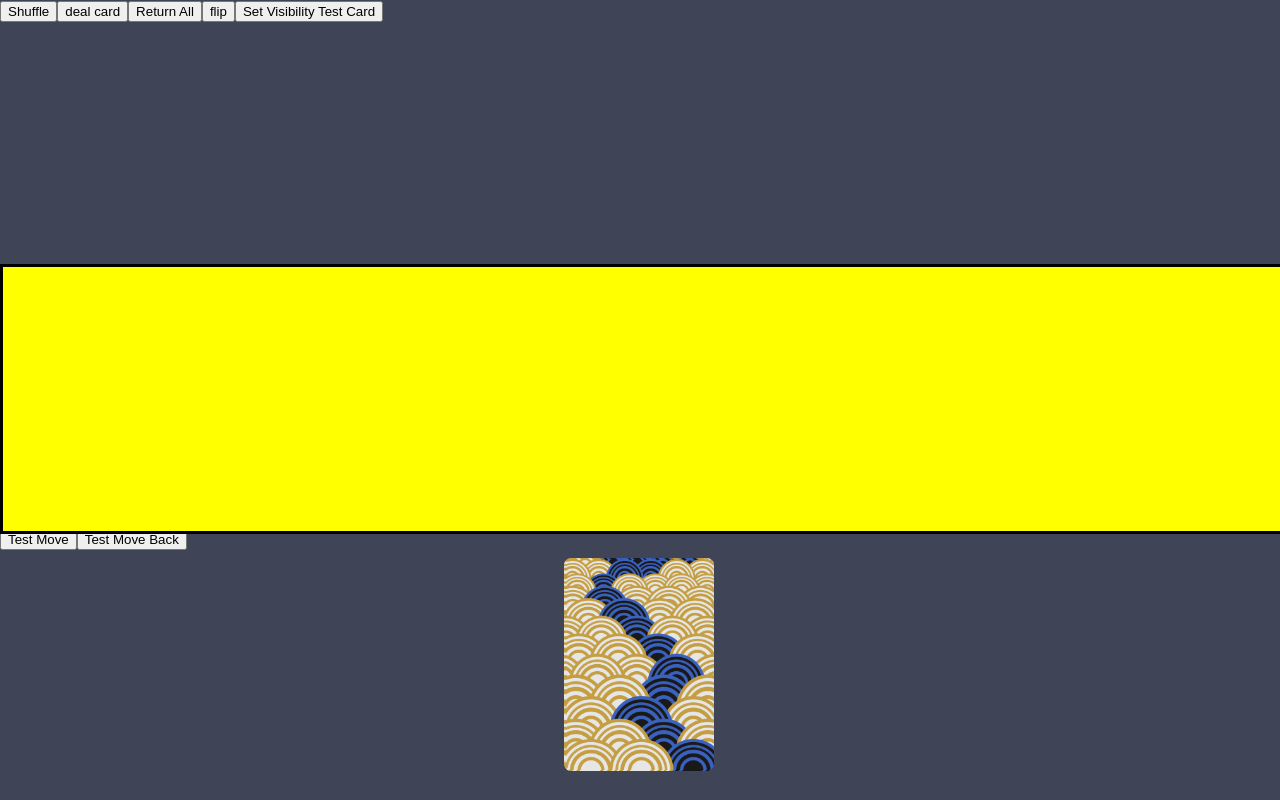
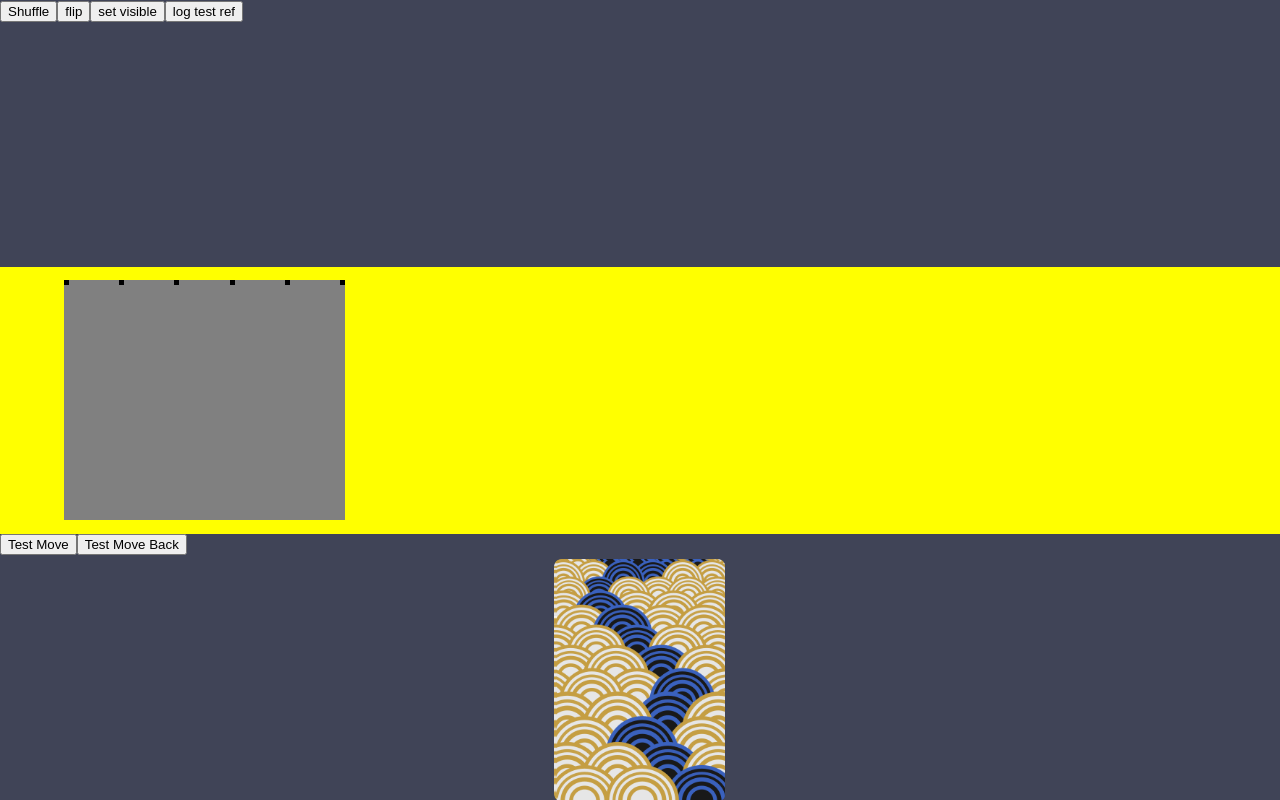
Before and after one commit to pedersongw/blackjack, a React (Create React App) app: page / in a window 1280 px wide. Built offline with nearby package versions, Linux system fonts and the light colour scheme.

Commit message:
attemping smooth transition of two separate cards functioning as one

```diff
--- a/src/components/Main.jsx
+++ b/src/components/Main.jsx
@@ -1,5 +1,5 @@
 import React, { useState, useRef, useEffect } from "react";
-import { useSpring, useTransition, animated } from "@react-spring/web";
+import { useSpring, animated } from "@react-spring/web";
 
 import Card from "./Card";
 import Shuffle from "./Shuffle";
@@ -24,14 +24,16 @@ import face from "../svg_playing_cards/fronts/png_96_dpi/hearts_queen.png";
 const Main = () => {
   const [windowSize, setWindowSize] = useState([0, 0]);
   const [cardSize, setCardSize] = useState([0, 0]);
+  const [whereHand, setWhereHand] = useState(null);
+
+  const [whereCardsShouldGo, setWhereCardsShouldGo] = useState(null);
   const [testRect, setTestRect] = useState(null);
-  const [isTestCardVisible, setIsTestCardVisible] = useState(false);
 
-  const [cards, setCards] = useState([]);
+  const [isTestCardVisiblie, setIsTestCardVisible] = useState(false);
+
   const [shuffling, setShuffling] = useState(["in", true]);
 
   const [hk, setHk] = useState([0, 0]);
-  const [whereHand, setWhereHand] = useState(null);
   const [whereShuffle, setWhereShuffle] = useState({});
 
   const wrapperRef = useRef();
@@ -39,6 +41,7 @@ const Main = () => {
   const handRef = useRef();
   const shuffleRef = useRef();
   const testRef = useRef();
+  const evenTestierRef = useRef();
 
   const [background, setBackground] = useState([
     abstractClouds,
@@ -62,23 +65,51 @@ const Main = () => {
     setBackground(bg);
   };
 
+  const calculateCardSize = () => {
+    let handRect = handRef.current.getBoundingClientRect();
+    setWhereHand(handRect);
+    console.log(handRect, window.innerWidth, window.innerHeight);
+    let availableHandHeight = handRect.height * 0.9;
+    let availableHandWidth = handRect.width * 0.9;
+    let cardHeight;
+    let cardWidth = (availableHandWidth / 8) * 3;
+    console.log(cardWidth);
+    if ((cardWidth / 234) * 333 > availableHandHeight) {
+      cardHeight = availableHandHeight;
+      cardWidth = (cardHeight / 333) * 234;
+    } else {
+      cardHeight = (cardWidth / 234) * 333;
+    }
+    setCardSize([cardWidth, cardHeight]);
+    console.log(cardWidth);
+
+    calculateWhereCardsShouldGo(handRect, cardWidth);
+  };
+
+  const calculateWhereCardsShouldGo = (whereHand, cardWidth) => {
+    let coords = [];
+    let x = whereHand.x + whereHand.width * 0.05;
+    let y = whereHand.y + whereHand.height * 0.05;
+    for (let i = 0; i < 6; i++) {
+      coords.push([x + cardWidth * (1 / 3) * i, y]);
+    }
+    setWhereCardsShouldGo(coords);
+    console.log(coords);
+    let style = window
+      .getComputedStyle(handRef.current)
+      .getPropertyValue("border-top-width");
+    console.log(style);
+  };
+
   function handleResize() {
     setWindowSize([window.innerWidth, window.innerHeight]);
     let shuffleRect = shuffleRef.current.getBoundingClientRect();
-    let handRect = handRef.current.getBoundingClientRect();
-    let testRect = testRef.current.getBoundingClientRect();
-    let cardHeight = shuffleRect.height * 0.8;
-    let cardWidth = (cardHeight / 333) * 234;
-    setCardSize([cardWidth, cardHeight]);
-    setTestRect(testRect);
-    setWhereHand([handRect.x, handRect.y]);
+
+    calculateCardSize();
+
     setWhereShuffle(shuffleRect);
     console.log("resizing");
   }
-
-  useEffect(() => {
-    console.log(testRect);
-  }, [testRect]);
 
   useEffect(() => {
     window.addEventListener("resize", handleResize);
@@ -89,22 +120,6 @@ const Main = () => {
       window.removeEventListener("resize", handleResize);
     };
   }, []);
-
-  const transitions = useTransition(cards, {
-    from: {
-      transform: `translate3d(${whereHand ? hk[0] - whereHand[0] : 0}px, ${
-        whereHand ? hk[1] - whereHand[1] : 0
-      }px, 0)`,
-    },
-    enter: {
-      transform: `translate3d(50px, 0px, 0)`,
-    },
-    leave: {
-      transform: `translate3d(${whereHand ? hk[0] - whereHand[0] : 0}px, ${
-        whereHand ? hk[1] - whereHand[1] : 0
-      }px, 0)`,
-    },
-  });
 
   const [spring, springApi] = useSpring(() => ({
     from: {
@@ -120,12 +135,14 @@ const Main = () => {
     },
   }));
 
-  const returnCard = (index) => {
-    setCards((prevCards) => {
-      let arr = [...cards];
-      arr.splice(index, 1);
-      return arr;
-    });
+  const produceTestRectXy = () => {
+    const { x, y } = testRef.current.getBoundingClientRect();
+    return [x, y];
+  };
+
+  const produceTestierRectXy = () => {
+    const { x, y } = evenTestierRef.current.getBoundingClientRect();
+    return [x, y];
   };
 
   return (
@@ -138,48 +155,41 @@ const Main = () => {
         >
           Shuffle
         </button>
+
         <button
           className={styles.button}
-          onClick={() =>
-            setCards((prevCards) => {
-              console.log("clicked");
-              let cards = [...prevCards];
-              cards.push([0, 0]);
-              return cards;
-            })
-          }
-        >
-          deal card
-        </button>
-        <button className={styles.button} onClick={() => setCards([])}>
-          Return All
-        </button>
-        <button
-          className={styles.button}
-          onClick={() =>
+          onClick={() => {
             springApi.start({
               from: { transform: `perspective(600px) rotateX(0deg)` },
               to: {
                 transform: `perspective(600px) rotateX(180deg)`,
               },
-            })
-          }
+            });
+          }}
         >
           flip
         </button>
         <button
           className={styles.button}
-          onClick={() => setIsTestCardVisible(!isTestCardVisible)}
+          onClick={() => {
+            setIsTestCardVisible(!isTestCardVisiblie);
+          }}
         >
-          Set Visibility Test Card
+          set visible
+        </button>
+        <button
+          className={styles.button}
+          onClick={() => {
+            console.log(testRef.current.getBoundingClientRect());
+          }}
+        >
+          log test ref
         </button>
       </div>
 
-      <div className={styles.handWrapper}>
-        {" "}
+      <div className={styles.handWrapper} ref={handRef}>
         <animated.div
           className={styles.handFlip}
-          ref={handRef}
           style={{
             ...spring,
 
@@ -187,37 +197,46 @@ const Main = () => {
             backfaceVisibility: "hidden",
           }}
         >
-          <div className={styles.hand}>
-            {/* {whereHand &&
-            transitions((anim, item, t, i) => (
-              <animated.div className={styles.card} style={anim}>
-                <Card
-                  index={i}
-                  card={cards[i]}
-                  cardSize={cardSize}
-                  returnCard={returnCard}
-                  background={background[0]}
-                  face={face}
-                  changeBackground={changeBackground}
-                />
-              </animated.div>
-            ))} */}
+          <div
+            className={styles.hand}
+            style={{
+              width: `${cardSize[0] * (1 + 2 / 3)}px`,
+              height: "90%",
+              marginLeft: whereHand ? `${whereHand.width * 0.05}px` : "0px",
+              marginTop: whereHand ? `${whereHand.height * 0.05}px` : "0px",
+            }}
+          >
+            <div className={styles.dot}></div>
+            <div className={styles.dot}></div>
+            <div className={styles.dot}></div>
+            <div className={styles.dot}></div>
+            <div className={styles.dot} ref={testRef}></div>
+            <div className={styles.dot}></div>
           </div>
           <div
-            className={styles.testCard}
-            ref={testRef}
+            ref={evenTestierRef}
             style={{
-              backgroundImage: `url(${abstractClouds})`,
-              backgroundSize: "cover",
+              position: "absolute",
               width: `${cardSize[0]}px`,
               height: `${cardSize[1]}px`,
-              visibility: isTestCardVisible ? "visible" : "hidden",
+              left: 0,
+              top: 0,
+              transform: `translate3d(${
+                testRef.current &&
+                testRef.current.getBoundingClientRect().x - whereHand.x
+              }px, ${
+                testRef.current &&
+                testRef.current.getBoundingClientRect().y - whereHand.y
+              }px, 0)`,
+              backgroundSize: "cover",
+              backgroundImage: `url(${abstractClouds})`,
+              visibility: isTestCardVisiblie ? "visible" : "hidden",
+              backfaceVisibility: "hidden",
             }}
           ></div>
         </animated.div>
         <animated.div
           className={styles.handFlip}
-          ref={handRef}
           style={{
             ...spring,
             rotateX: "180deg",
@@ -232,7 +251,7 @@ const Main = () => {
           windowSize={windowSize}
           setHk={setHk}
           hk={hk}
-          testRect={testRect}
+          testXy={evenTestierRef.current && produceTestierRectXy()}
           cardSize={cardSize}
           background={background}
           changeBackground={changeBackground}
--- a/src/components/Main.module.css
+++ b/src/components/Main.module.css
@@ -3,15 +3,14 @@
   position: relative;
   flex-direction: column;
   overflow: hidden;
-  height: 100%;
-  width: 100%;
+  height: 100vh;
+  width: 100vw;
 }
 
 .handWrapper,
 .shuffleWrapper,
 .buttonWrapper {
-  height: 33%;
-  width: 100%;
+  flex: 1;
 }
 
 .handWrapper {
@@ -20,21 +19,22 @@
 
 .handFlip {
   position: absolute;
+
   top: 0;
   left: 0;
   height: 100%;
   width: 100%;
-  border: 3px solid black;
 }
 
 .hand {
-  height: 100%;
-  width: 100%;
+  background-color: grey;
+  display: flex;
+  justify-content: space-between;
 }
 
-.cardExample {
-  height: 100px;
-  width: 50px;
+.dot {
+  height: 5px;
+  width: 5px;
   background-color: black;
 }
 
@@ -42,12 +42,6 @@
   position: absolute;
 }
 
-.testCard {
-  position: absolute;
-  top: 0;
-  left: 0;
-}
-
 .button {
   height: auto;
 }
--- a/src/components/Shuffle.jsx
+++ b/src/components/Shuffle.jsx
@@ -16,7 +16,8 @@ const Shuffle = (props) => {
   );
 
   const testMove = () => {
-    const { x, y } = props.testRect;
+    let x = props.testXy[0];
+    let y = props.testXy[1];
     api.current[51].start({
       xy: [x, y],
       config: {
@@ -162,8 +163,12 @@ const Shuffle = (props) => {
             }}
           />
         ))}
-      <button onClick={() => testMove()}>Test Move</button>
-      <button onClick={() => testMoveBack()}>Test Move Back</button>
+      <button onClick={() => testMove()} disabled={!props.testXy}>
+        Test Move
+      </button>
+      <button onClick={() => testMoveBack()} disabled={!props.testXy}>
+        Test Move Back
+      </button>
     </React.Fragment>
   );
 };
```
